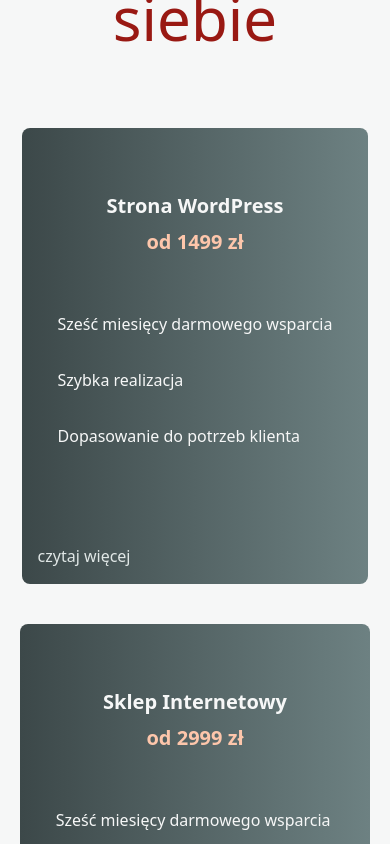
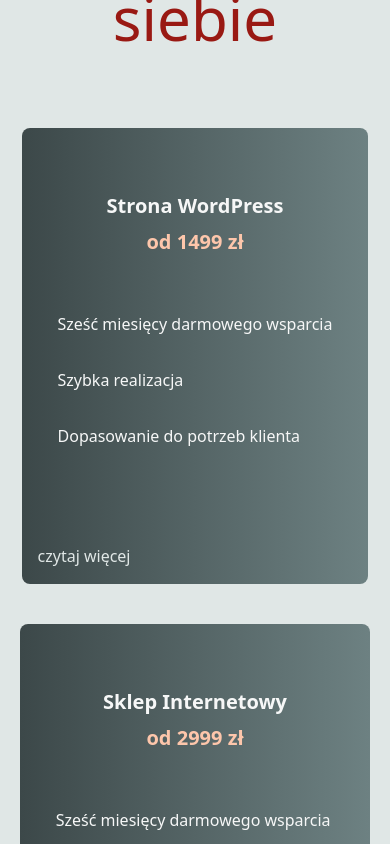
Before and after one commit to marcinbik/cv3, a Next.js app: page / in a window 390 px wide. Shown: the part 1280-2124 px from the top of the page. Built offline with nearby package versions, Linux system fonts and the light colour scheme; a web font is replaced by a local one.

Commit message:
add mepty page

```diff
--- a/components/CardProduct.js
+++ b/components/CardProduct.js
@@ -8,7 +8,7 @@
   ))
 
   return (
-    <div className="hover:scale-105 max-w-md mb-10  justify-center bg-gradient-to-r from-primary-700 to-primary-400 rounded-lg col-span-12  md:col-span-6 xl:col-span-3 z-0 transition-all overflow-hidden grid">
+    <div className="hover:scale-105 max-w-xl mb-10  justify-center bg-gradient-to-r from-primary-700 to-primary-400 rounded-lg col-span-12  md:col-span-6 xl:col-span-3 z-0 transition-all overflow-hidden grid">
       <Link href={href}>
         <div className="  text-primary-50 py-16  grow">
           <h2 className="text-center text-xl lg:text-3xl font-display font-bold mb-2">
--- /dev/null
+++ b/pages/about.js
@@ -0,0 +1,5 @@
+export default function services() {
+    return <div className="">
+
+    </div>
+  }
--- /dev/null
+++ b/pages/contact.js
@@ -0,0 +1,5 @@
+export default function services() {
+    return <div className="">
+
+    </div>
+  }
--- /dev/null
+++ b/pages/services.js
@@ -0,0 +1,5 @@
+export default function services() {
+  return <div className="">
+
+  </div>
+}
--- a/styles/globals.css
+++ b/styles/globals.css
@@ -6,7 +6,7 @@
 body {
   -webkit-font-smoothing: antialiased;
   -moz-osx-font-smoothing: grayscale;
-  background-color: #f6f7f7;
+  background-color: #e0e7e6;
   padding: 0;
   margin: 0;
 }
```
